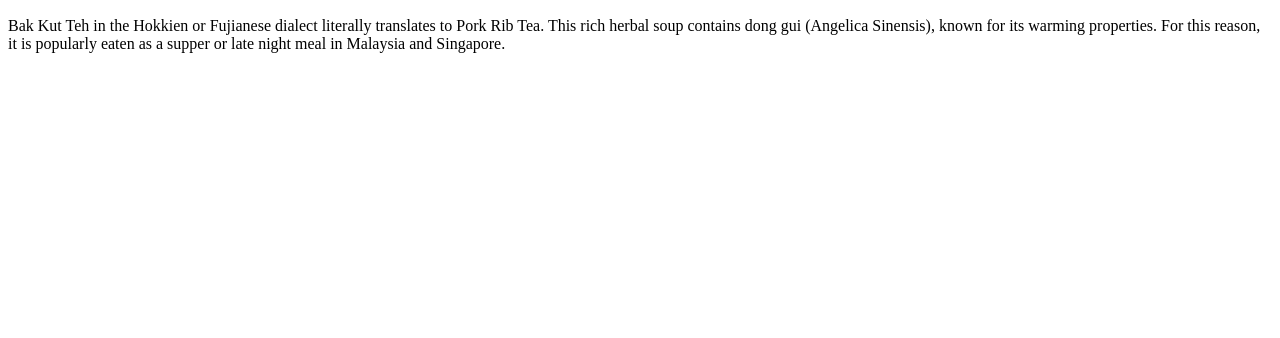
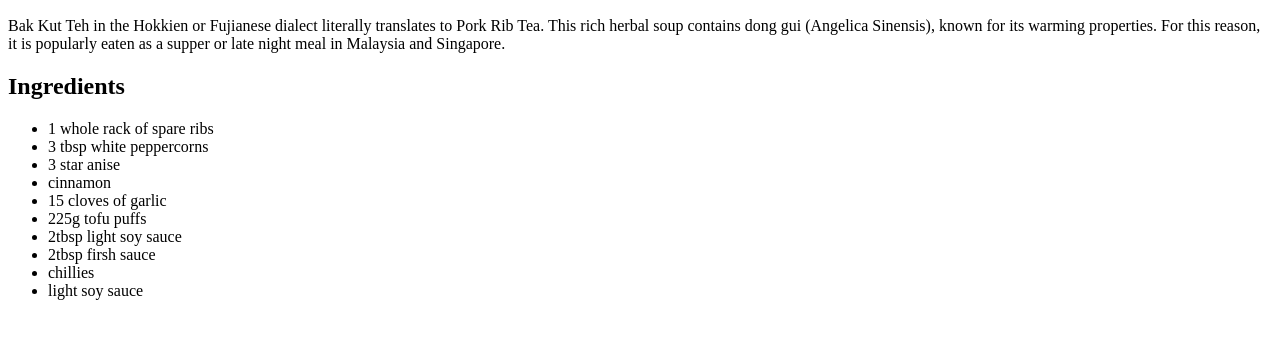
Before and after one commit to JoshTKx/odin-recipes, a plain HTML site: page recipes/bakkutteh.html in a window 1280 px wide. Shown: the part 434-772 px from the top of the page. Drawn offline with Linux system fonts and the light colour scheme.

Commit message:
Add Bak Kut Teh Ingredients

```diff
--- a/recipes/bakkutteh.html
+++ b/recipes/bakkutteh.html
@@ -15,7 +15,19 @@
         Bak Kut Teh in the Hokkien or Fujianese dialect literally translates to Pork Rib Tea. This rich herbal soup contains dong gui (Angelica Sinensis), known for its warming properties. For this reason, it is popularly eaten as a supper or late night meal in Malaysia and Singapore.
     </p>
 
-
+    <h2>Ingredients</h2>
+    <ul>
+        <li>1 whole rack of spare ribs</li>
+        <li>3 tbsp white peppercorns</li>
+        <li>3 star anise</li>
+        <li>cinnamon</li>
+        <li>15 cloves of garlic</li>
+        <li>225g tofu puffs</li>
+        <li>2tbsp light soy sauce</li>
+        <li>2tbsp firsh sauce</li>
+        <li>chillies</li>
+        <li>light soy sauce</li>
+    </ul>
 
 </body>
 </html>
```
